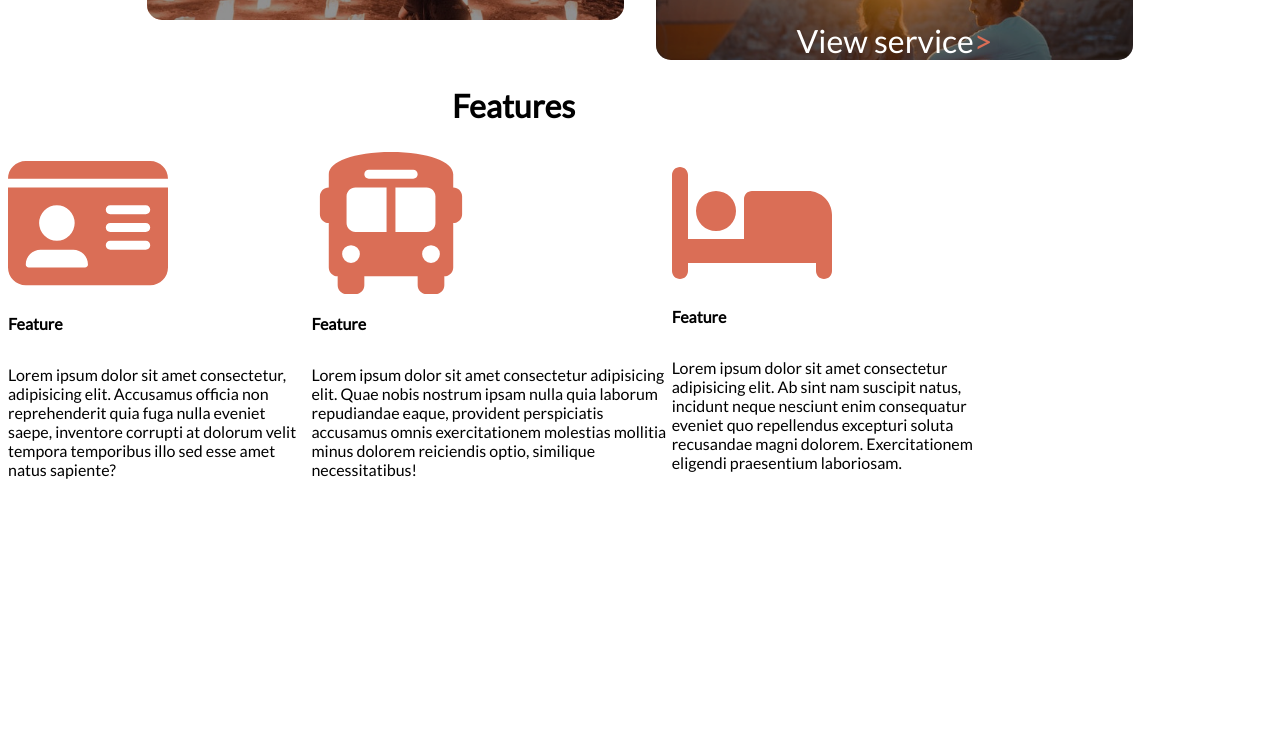
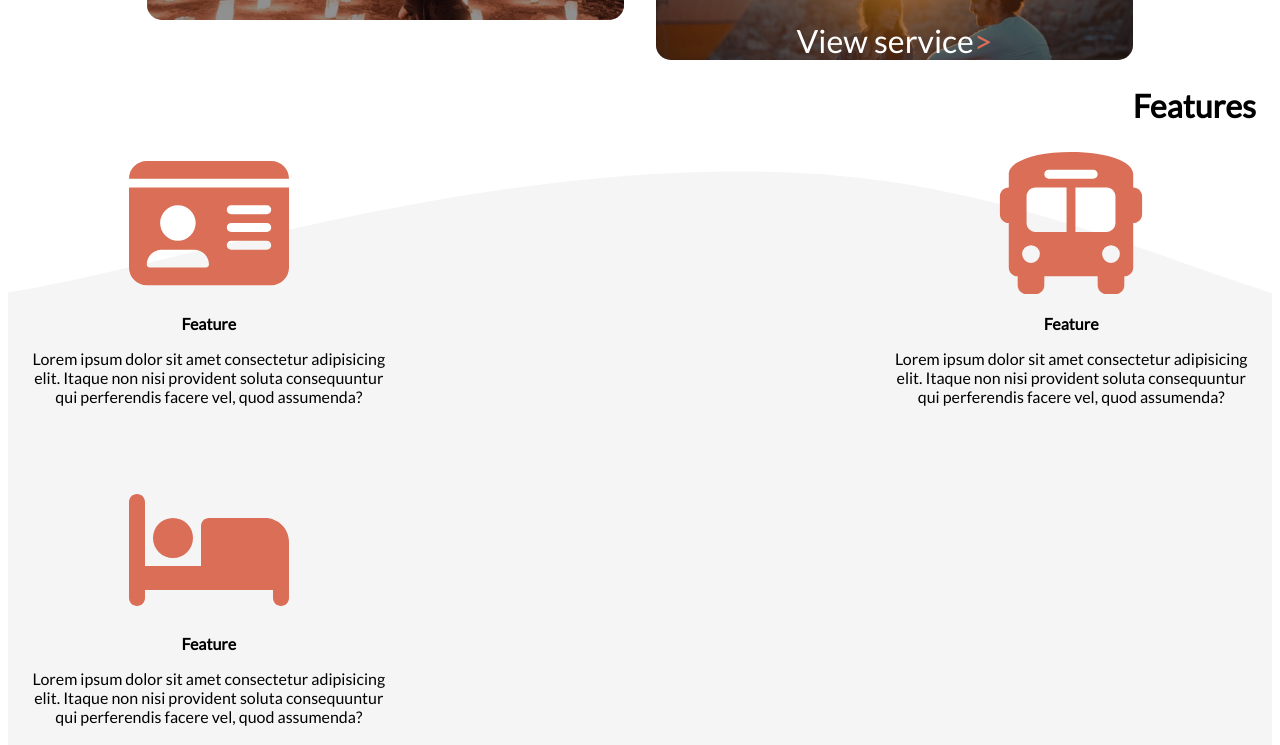
Before and after one commit to Crackzul/Travel-Together, a website: page index.html in a window 1280 px wide. Shown: the part 1084-1829 px from the top of the page. Before the commit the page ends 1587 px from the top, so only its background shows below. Drawn offline with Linux system fonts and the light colour scheme.

Commit message:
pas de zoom.. un id par section..

```diff
--- a/assets/scss/base/_utilities.scss
+++ b/assets/scss/base/_utilities.scss
@@ -1,4 +1,4 @@
-.container {
+.banner {
     border: solid 1px #e7816b;
     background-color: #e7816b;
     margin-left: 20rem;
@@ -6,3 +6,10 @@
     border-radius: 15px;
     max-width: 80vw;
 }
+
+.container {
+    width: 100%;
+    max-width: 1280px;
+    margin: 0 auto;
+    padding: 0 1rem;
+}
--- a/assets/scss/pages/_homepage.scss
+++ b/assets/scss/pages/_homepage.scss
@@ -189,13 +189,6 @@ max-width: 78%;
 
 }
 
-
-.features .h2 {
- text-align: right;
-
-}
-
-
 .feature_icon {
 width: 10rem ;
 height: auto;
@@ -203,22 +196,54 @@ color: #da6e56;
 }
 
 
-.features {
-    width: 80%;
-    display: flex;
-    flex-direction: column;
-    align-items: center;
-
-}
-
-
 .cadre_feature {
     display: flex;
-    align-items: center;
 
 }
 
 .feature_contain {
     display: flex;
     flex-direction: column;
+    text-align: center;
+
 }
+
+.back_features {
+    background-image: url(/assets/img/wave.svg);
+    height: 40vh;
+    background-position: center;
+
+}
+
+.features_title {
+    text-align: right;
+    margin-top: 10vh;
+    max-width: 90%;
+}
+
+.feature_text {
+    padding-right: 20%;
+    padding-left: 20%;
+}
+
+#features {
+    background-image: url(../img/wave.svg);
+    background-size: cover;
+    padding-bottom: 10rem;
+}
+
+#features h2 {
+    text-align: end;
+}
+
+.features-container {
+    display: flex;
+    justify-content: space-between;
+    flex-wrap: wrap;
+    gap: 4rem;
+}
+
+.feature-item {
+    width: 30%;
+    text-align: center;
+}
--- a/index.html
+++ b/index.html
@@ -24,7 +24,7 @@
     </header>
     <main>
         <section class="top_page">
-            <div class=" container learn_more">
+            <div class=" banner learn_more">
                 <div class="learn_more_text">
                     <h1>Lorem ipsum dolor sit amet consectetur adipisicing elit.</h1>
                     <p>Lorem ipsum dolor sit amet, consectetur adipisicing elit. Earum voluptate dolores corporis laudantium velit reiciendis sunt rem explicabo veritatis quidem cum sequi quae aliquid labore blanditiis, molestiae minima ut pariatur nostrum, dolor consequatur culpa inventore at facere? Facilis, magnam cumque.</p>
@@ -63,40 +63,34 @@
         </div>
 
     </section>
-    <section class="features">
-        <h2 class="features_title">Features</h2>
+    <section id="features">
+        <div class="container">
 
-        <div class="cadre_feature">
-
-            <div class="feature_contain">
-                <div class="feature_image">
-                <img src="/assets/img/id-card.svg" alt="carte_id" class="feature_icon" />
+            <h2>Features</h2>
+            <div class="features-container">
+                <div class="feature-item">
+                    <img src="/assets/img/id-card.svg" alt="carte_id" class="feature_icon" />
+                    <h3>Feature</h3>
+                    <p>Lorem ipsum dolor sit amet consectetur adipisicing elit. Itaque non nisi provident soluta consequuntur qui perferendis facere vel, quod assumenda?</p>
                 </div>
-                <h3>Feature</h3>
-                <p>Lorem ipsum dolor sit amet consectetur, adipisicing elit. Accusamus officia non reprehenderit quia fuga nulla eveniet saepe, inventore corrupti at dolorum velit tempora temporibus illo sed esse amet natus sapiente?</p>
+                <div class="feature-item">
+                    <img src="/assets/img/bus.svg" alt="carte_id" class="feature_icon" />
+                    <h3>Feature</h3>
+                    <p>Lorem ipsum dolor sit amet consectetur adipisicing elit. Itaque non nisi provident soluta consequuntur qui perferendis facere vel, quod assumenda?</p>
                 </div>
-
-            <div class="feature_contain">
-                <div class="feature_image">
-                <img src="/assets/img/bus.svg" alt="bus" class="feature_icon" />
+                <div class="feature-item">
+                    <img src="assets/img/bed.svg" alt="carte_id" class="feature_icon" />
+                    <h3>Feature</h3>
+                    <p>Lorem ipsum dolor sit amet consectetur adipisicing elit. Itaque non nisi provident soluta consequuntur qui perferendis facere vel, quod assumenda?</p>
                 </div>
-                <h3>Feature</h3>
-                <p>Lorem ipsum dolor sit amet consectetur adipisicing elit. Quae nobis nostrum ipsam nulla quia laborum repudiandae eaque, provident perspiciatis accusamus omnis exercitationem molestias mollitia minus dolorem reiciendis optio, similique necessitatibus!</p>
             </div>
-
-            <div class="feature_contain">
-                <div class="feature_image">
-                <img src="assets/img/bed.svg" alt="bed" class="feature_icon"/>
-                </div>
-                <h3>Feature</h3>
-                <p>Lorem ipsum dolor sit amet consectetur adipisicing elit. Ab sint nam suscipit natus, incidunt neque nesciunt enim consequatur eveniet quo repellendus excepturi soluta recusandae magni dolorem. Exercitationem eligendi praesentium laboriosam.</p>
-            </div>
-
         </div>
+    </section>
 
 
-      </section>
-    <!-- <section>
+
+
+      <section class="Features">
         <div>
             <div>
                 <h3>Lorem ipsum dolor sit amet consectetur.</h3>
@@ -134,7 +128,7 @@
     <div class="icones" >
         <img src="" alt=""><img src="" alt=""><img src="" alt=""><img src="" alt="">
     </div>
-</footer> -->
+</footer>
 
 </body>
 </html>
```
Also changed, not shown: assets/css/style.css, 1 other file.
